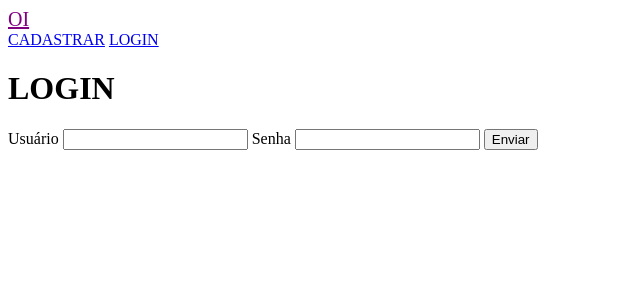
After one commit to PedroWegner/projeto_ecommerce_simples, a Django app: page /perfil/login/ in a window 1280 px wide. The commit adds this page. Shown: the top 300 px of the page, without its empty margins (0-640 px from the left). Run offline with Django 4.2, Linux system fonts and the light colour scheme; some libraries are stand-ins or nearby versions.

Commit message:
alguns bugs arrumados

```diff
--- a/perfil/templates/perfil/cadastra.html
+++ b/perfil/templates/perfil/cadastra.html
@@ -2,9 +2,9 @@
 {% load crispy_forms_tags %}
 
 {% block 'conteudo' %}
-
 <h1 class="control-label">Cadastrar</h1>
 
+<div>
     <form method="POST">
         {% csrf_token %}
 
@@ -15,8 +15,6 @@
         <button type="submit">
             Enviar
         </button>
-
-
     </form>
-
+</div>
 {% endblock %}
--- /dev/null
+++ b/perfil/templates/perfil/login.html
@@ -0,0 +1,23 @@
+{% extends 'base.html' %}
+{% load crispy_forms_tags %}
+
+{% block 'conteudo' %}
+
+<h1 class="control-label">LOGIN</h1>
+
+{% if not request.user.is_authenticated %}
+<div>
+    <form method="POST">
+        {% csrf_token %}
+        <label for="InputUsuario">Usuário</label>
+        <input id="InputUsuario" type="text" name="usuario">
+        <label for="InputSenha">Senha</label>
+        <input type="password" name="senha" id="InputSenha">
+        <button type="submit">
+            Enviar
+        </button>
+    </form>
+</div>
+{% endif %}
+
+{% endblock %}
--- a/perfil/urls.py
+++ b/perfil/urls.py
@@ -4,5 +4,7 @@ from . import views
 app_name = 'perfil'
 
 urlpatterns = [
-    path('', views.CadastraPerfil.as_view(), name='cadastrar')
+    path('', views.CadastraPerfil.as_view(), name='cadastrar'),
+    path('login/', views.Login.as_view(), name='login'),
+    path('logout/', views.Logout.as_view(), name='logout'),
 ]
--- a/perfil/views.py
+++ b/perfil/views.py
@@ -1,8 +1,12 @@
-from django.shortcuts import render, get_object_or_404
+import copy
+from django.http import HttpResponse
+from django.shortcuts import redirect, render, get_object_or_404
 from django.views.generic.list import ListView
 from django.views import View
 from django.contrib.auth.models import User
+from django.contrib.auth import login, logout, authenticate
 from . import forms
+from django.contrib import messages
 
 
 class CadastraPerfil(View):
@@ -31,6 +35,9 @@ class CadastraPerfil(View):
             self.request, self.template_name, self.contexto
         )
 
+    def get(self, *args, **kwargs):
+        return self.renderizar
+
     def post(self, *args, **kwargs):
         # indica que há algum erro num dos formularios
         if not self.userform.is_valid() or not self.enderecoforms.is_valid() or not self.perfilforms.is_valid():
@@ -55,3 +62,33 @@ class CadastraPerfil(View):
 
         self.request.session.save()
         return self.renderizar
+
+
+class Login(View):
+    def get(self, *args, **kwargs):
+        return render(self.request, 'perfil/login.html')
+
+    def post(self, *args, **kwargs):
+        usuario = self.request.POST.get('usuario')
+        senha = self.request.POST.get('senha')
+
+        if not usuario or not senha:
+            messages.error(
+                self.request,
+                'Usuario ou senha inválidos'
+            )
+
+        usuario = authenticate(self.request, username=usuario, password=senha)
+
+        if usuario:
+            login(self.request, user=usuario)
+
+        return redirect('produto:carrinho')
+
+
+class Logout(View):
+    def get(self, *args, **kwargs):
+        carrinho = copy.deepcopy(self.request.session.get('carrinho'))
+        logout(self.request)
+        self.request.session['carrinho'] = carrinho
+        return redirect('produto:lista_produtos')
--- a/produto/templates/produto/carrinho.html
+++ b/produto/templates/produto/carrinho.html
@@ -3,6 +3,8 @@
 {% load static %}
 {% block 'conteudo' %}
 
+
+{% if request.session.carrinho %}
 <div>
     <table>
         <tr>
@@ -44,5 +46,7 @@
 <div>
     <p>Valor total: {{ carrinho|compra_total|forma_preco }}</p>
 </div>
-
+{% else %}
+<p>Não há nada no carrinho</p>
+{% endif %}
 {% endblock %}
--- a/templates/base.html
+++ b/templates/base.html
@@ -19,6 +19,20 @@
         </span>
     </a>
     {% endif %}
+
+
+    {% if request.user.is_authenticated %}
+    <div>
+        <a href="{% url 'perfil:logout' %}">Logout</a>
+    </div>
+    {% else %}
+    <div>
+        <a href="{% url 'perfil:cadastrar' %}">CADASTRAR</a>
+        <a href="{% url 'perfil:login' %}">LOGIN</a>
+    </div>
+    {% endif %}
+
+
     {% block 'conteudo' %}
     {% endblock %}
 </body>
```
Lines whose indentation alone changed are shown as unchanged.
